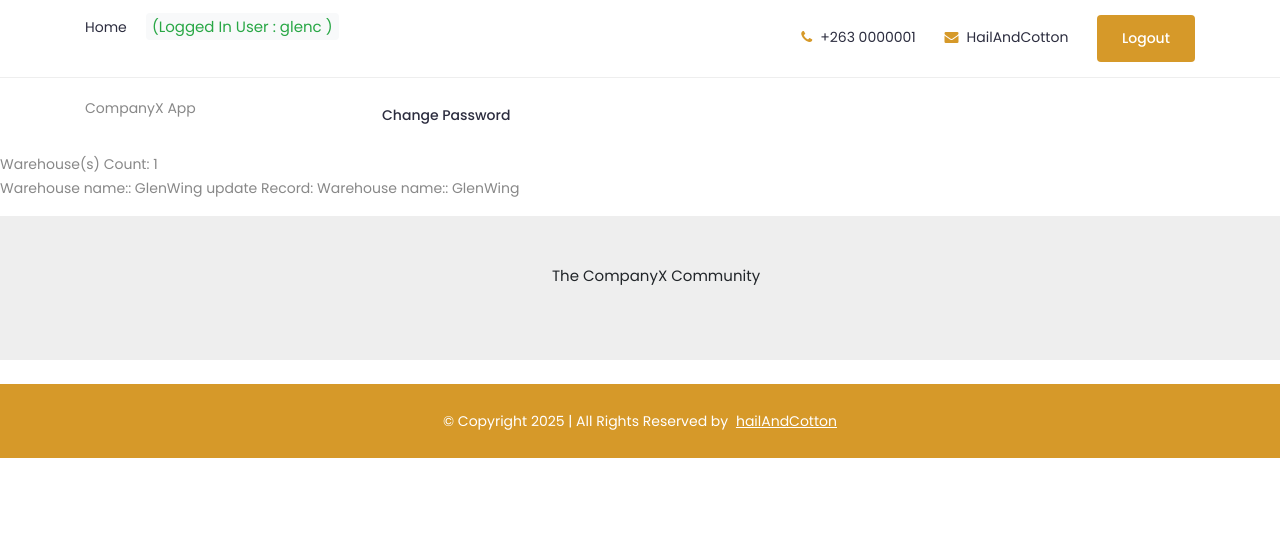
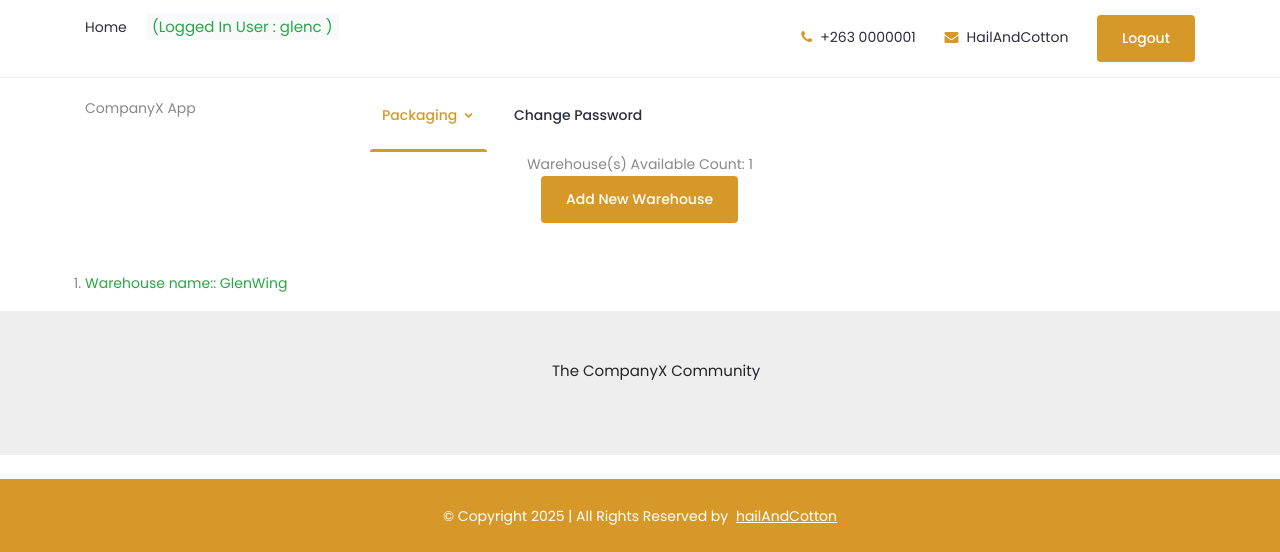
Before and after one commit to glenchiridza/companyX, a Django app: page /packaging/list-warehouse/ in a window 1280 px wide. Shown: the top 552 px of the page. Run offline with Django 5.2, Linux system fonts and the light colour scheme; a user stored in the database is signed in; data comes from the database, SQL or seed files in the repository; both versions use the stored data as it was after the commit; some libraries are stand-ins or nearby versions.

Commit message:
warehouse creation done

```diff
--- a/packaging/templates/packaging/ware_house_list.html
+++ b/packaging/templates/packaging/ware_house_list.html
@@ -2,26 +2,33 @@
 
 {%  block content %}
 
+<div class="container text-center">
 
-    Warehouse(s) Count: {{ warehouses.count }}
+    Warehouse(s) Available Count: {{ warehouses.count }}
+    <br/>
+
+    <a class="btn btn-sm text-white" href="{% url 'packaging-service:warehouse_create' %}">Add New  Warehouse</a>
+
+</div>
+
+<div class="container mt-5">
     <ol>
         {% for warehouse in warehouses %}
 
-            {% if not customer.is_declined %}
                 <li>
-                    <a href="{% url 'packaging-service:warehouse_detail' customer.pk %}">{{ warehouse }}</a>
+                    <a class="text-success" href="{% url 'packaging-service:warehouse_detail' warehouse.pk %}">{{ warehouse }}</a>
 
-                    <a href="{% url 'packaging-service:warehouse_update' customer.pk %}">update Record: {{ warehouse }}</a>
                 </li>
-            {% endif %}
         {%  endfor %}
     </ol>
 
 
     {% if warehouse.count == 3 %}
         <hr/>
-<p class="text-danger">ware house is now full</p>
+<p class="text-danger">Warehouse is now full</p>
     {%  endif %}
 
 
+</div>
+
 {%  endblock %}
--- a/packaging/templates/packaging/ware_house_update.html
+++ b/packaging/templates/packaging/ware_house_update.html
@@ -10,7 +10,7 @@
 
         <div class="row justify-content-center" data-aos="fade-up" data-aos-delay="150">
             <div class="col-xl-6 col-lg-8">
-                <h5>Update Record for :: {{warehouse}}  </h5>
+                <h5>Update Record for :: {{warehouse.name}} Warehouse  </h5>
 
                 <!--            form-->
                 <form method="post" class="mt-3">
--- a/templates/navbar.html
+++ b/templates/navbar.html
@@ -20,10 +20,10 @@
 						<nav class="navigation">
 							<ul class="nav menu">
 
-								{% if request.user.is_customer %}
-									<li class="active"><a>Add Personal Details <i class="icofont-rounded-down"></i></a>
+								{% if request.user.is_authenticated %}
+									<li class="active"><a>Packaging <i class="icofont-rounded-down"></i></a>
 									<ul class="dropdown">
-										<li><a href="{% url 'customer_service:personal_identification_create' %}">Personal Identification</a></li>
+										<li><a href="{% url 'packaging-service:warehouse_create' %}">Warehouse</a></li>
 										<li><a href="{% url 'customer_service:spouse_details_create' %}">Spouse Details</a></li>
 										<li><a href="{% url 'customer_service:nok_create' %}">Next of Kin</a></li>
 										<li><a href="{% url 'customer_service:additional_services_create' %}">Additional Services</a></li>
```
Also changed, not shown: packaging/templates/packaging/ware_house_detail.html (+10 -3 lines), db.sqlite3.
